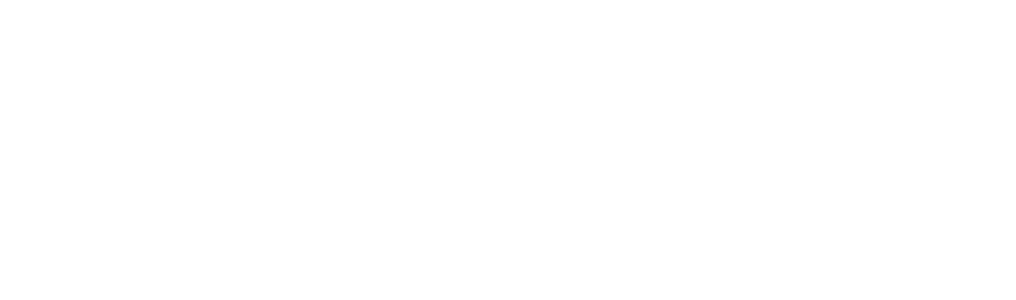
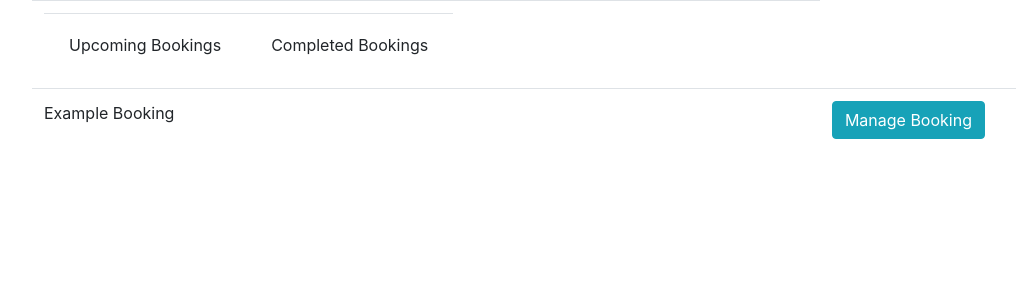
Before and after one commit to RMIT-SEPT/majorproject-6-tues-18-30-2, a React app in the folder FrontEnd/: page / in a window 1280 px wide. Shown: the top 300 px of the page, without its empty margins (53-1069 px from the left). Built offline with nearby package versions, Linux system fonts and the light colour scheme.

Commit message:
basic front end + styling configuration

```diff
--- /dev/null
+++ b/FrontEnd/src/dashboard/Dashboard.tsx
@@ -0,0 +1,42 @@
+import React, { Component } from "react";
+
+interface UserType{
+    userType: number
+}
+
+class Dashboard extends Component<{}, UserType> {
+    constructor(props) {
+        super(props);
+        this.state = {
+            userType: 3
+        };
+    }
+
+    render() {
+        if (this.state.userType == 3) {
+            return (
+                <div className="container">
+                    <table className="table table-hover">
+                        <th>
+                            <td><button type="button" className="btn btn-default"> Upcoming Bookings </button></td>
+                            <td><button type="button" className="btn btn-default"> Completed Bookings </button></td>
+                        </th>
+                        <tr>
+                            <td>Example Booking</td>
+                            <td><button type="button" className="btn btn-info">Manage Booking</button></td>
+                        </tr>
+                    </table>
+                </div>
+
+            );
+        }
+        else{
+            return(
+                <div className="center">
+                    error
+                </div>
+            )
+        }
+    }
+}
+export default Dashboard;
--- a/FrontEnd/src/index.tsx
+++ b/FrontEnd/src/index.tsx
@@ -1,4 +1,7 @@
 import React from 'react';
 import ReactDOM from 'react-dom';
+import "bootstrap/dist/css/bootstrap.min.css";
 
-ReactDOM.render(<></>, document.getElementById('root'));
+import Dashboard from "./dashboard/Dashboard";
+
+ReactDOM.render(<Dashboard />, document.getElementById('root'));
--- a/FrontEnd/webpack.config.js
+++ b/FrontEnd/webpack.config.js
@@ -16,6 +16,32 @@
       {
         test: /\.tsx?$/,
         loader: 'awesome-typescript-loader'
+      },
+      {
+        test: /\.css$/i,
+        use: ['style-loader', 'css-loader']
+      },
+      {
+        test: /\.(scss)$/,
+        use: [
+          {
+            loader: 'style-loader'
+          },
+          {
+            loader: 'css-loader'
+          },
+          {
+            loader: 'postcss-loader',
+            options: {
+              plugins: function () {
+                return [require('precss'), require('autoprefixer')];
+              }
+            }
+          },
+          {
+            loader: 'sass-loader'
+          }
+        ]
       }
     ]
   },
```
Also changed, not shown: FrontEnd/package.json (+11 -1 lines), FrontEnd/src/App.js (added).
